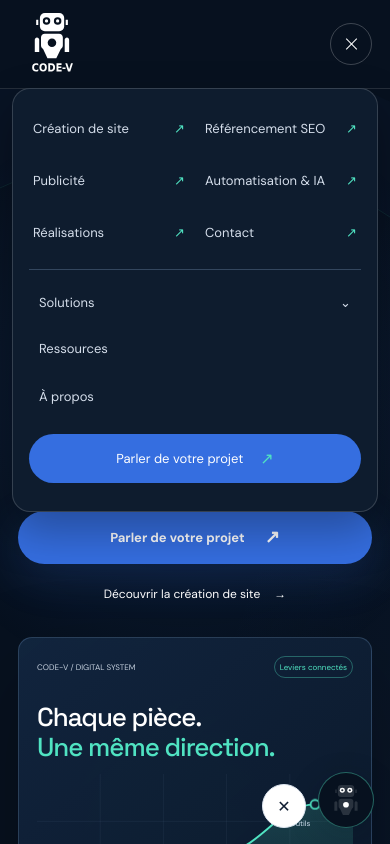
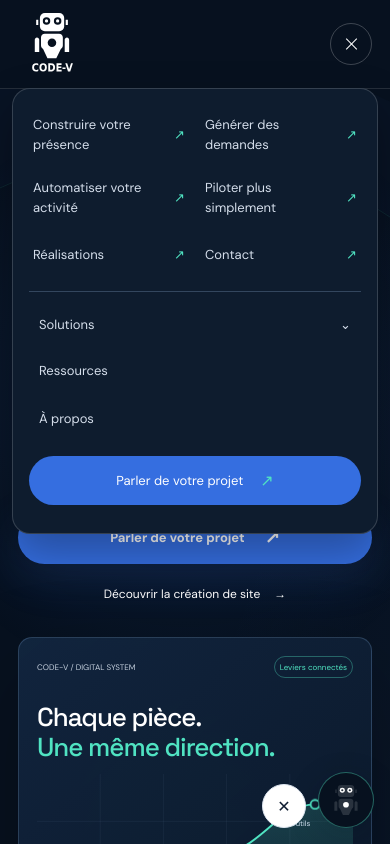
Before and after one commit to AdrienW86/Codev2, a Next.js app: page / in a window 390 px wide. Both pictures are taken after a click on the button 351 px from the left and 44 px from the top of the page. Shown: the top 844 px of the page. Built offline with nearby package versions, Linux system fonts and the light colour scheme.

Commit message:
feat: clarifier la navigation par offres

```diff
--- a/src/components/Header.tsx
+++ b/src/components/Header.tsx
@@ -3,7 +3,7 @@
 import Link from "next/link";
 import { useEffect, useRef, useState } from "react";
 import styles from "./header.module.css";
-import { siteNavigation, solutionNavigation, quickServiceNavigation, primarySolutionNeeds } from "@/data/navigation";
+import { commercialOfferNavigation, siteNavigation, solutionNavigation } from "@/data/navigation";
 
 const links = siteNavigation;
 
@@ -35,14 +35,14 @@ export default function Header() {
         </Link>
 
         <nav id="main-navigation" className={`main-nav ${open ? "is-open" : ""}`} aria-label="Navigation principale">
-          <div className={styles.mobileShortcuts} aria-label="Accès directs aux services">{[...quickServiceNavigation.slice(0, 4), { href: "/realisations", label: "Réalisations" }, { href: "/contact", label: "Contact" }].map(link => <Link key={link.href} href={link.href} onClick={close}>{link.label}<span aria-hidden="true">↗</span></Link>)}</div>
+          <div className={styles.mobileShortcuts} aria-label="Accès directs aux offres">{[...commercialOfferNavigation.map(offer => ({ href: offer.href, label: offer.name })), { href: "/realisations", label: "Réalisations" }, { href: "/contact", label: "Contact" }].map(link => <Link key={link.href} href={link.href} onClick={close}>{link.label}<span aria-hidden="true">↗</span></Link>)}</div>
           <div className={styles.solutions} onBlur={(event) => { if (!event.currentTarget.contains(event.relatedTarget as Node)) setSolutions(false); }}>
             <button ref={solutionsToggle} className={styles.solutionsToggle} type="button" aria-expanded={solutions} aria-controls="solutions-links" onClick={() => setSolutions(value => !value)}>Solutions <span aria-hidden="true">⌄</span></button>
             <div id="solutions-links" className={styles.dropdown} hidden={!solutions}>
-              <div className={styles.menuIntro}><span>LES SOLUTIONS CODE-V</span><strong>Un objectif.<br />Les bons leviers.</strong><p>Explorez une expertise ou échangeons sur votre besoin.</p></div>
+              <div className={styles.menuIntro}><span>LES OFFRES CODE-V</span><strong>Un partenaire.<br />Quatre façons d’avancer.</strong><p>Commencez par votre objectif. Les expertises viennent ensuite.</p></div>
               <div className={styles.menuFamilies}>
-                <div className={styles.primaryFamilies}>{primarySolutionNeeds.map(need => { const family = solutionNavigation.find(item => item.id === need.id)!; return <Link key={family.id} href={family.href} onClick={close}><span className={styles.needLabel}>{need.label}</span><strong>{family.name} <span aria-hidden="true">↗</span></strong><small>{family.description}</small></Link>; })}</div>
-                <div className={styles.otherFamilies}>{solutionNavigation.filter(family => !primarySolutionNeeds.some(need => need.id === family.id)).map(family => <Link key={family.id} href={family.href} onClick={close}>{family.name}<span aria-hidden="true">↗</span></Link>)}</div>
+                <div className={styles.primaryFamilies}>{commercialOfferNavigation.map(offer => <Link key={offer.id} href={offer.href} onClick={close}><span className={styles.needLabel}>{offer.label}</span><strong>{offer.name} <span aria-hidden="true">↗</span></strong><small>{offer.description}</small></Link>)}</div>
+                <div className={styles.otherFamilies}>{solutionNavigation.map(family => <Link key={family.id} href={family.href} onClick={close}>{family.name}<span aria-hidden="true">↗</span></Link>)}</div>
               </div>
               <Link className={styles.allSolutions} href="/solutions" onClick={close}>Voir toutes les solutions <span aria-hidden="true">↗</span></Link>
             </div>
```
